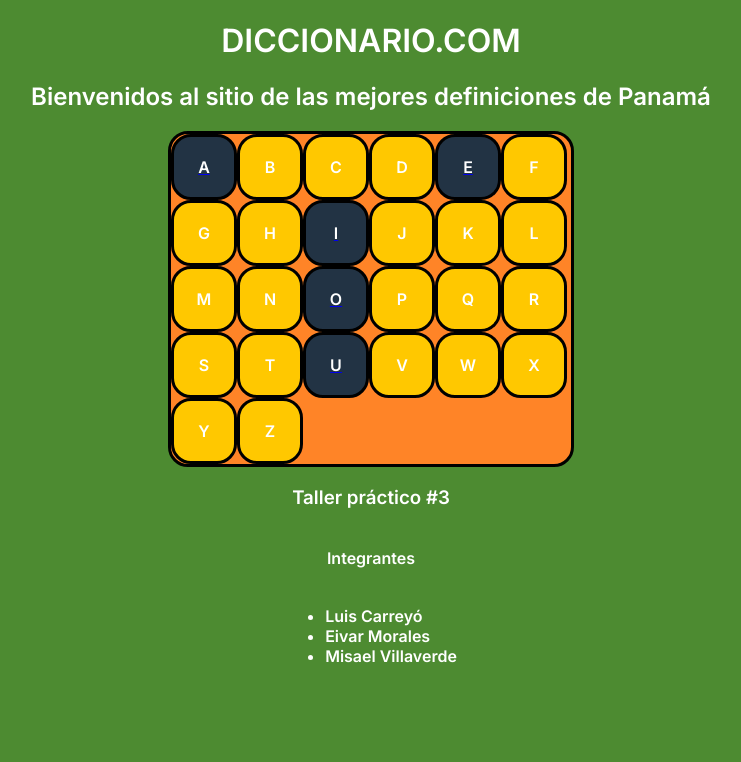
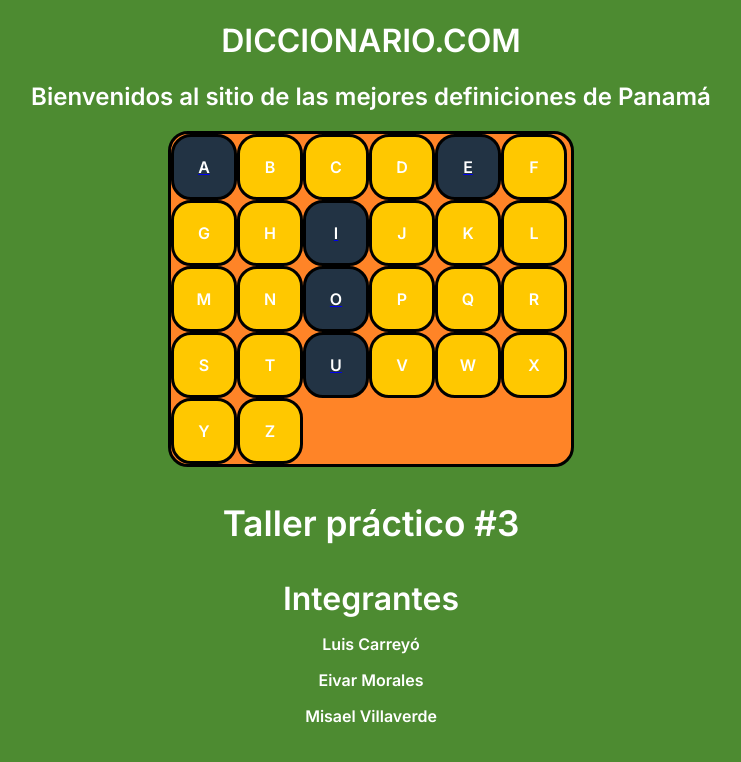
Before and after one commit to eivaremir/Practica-de-Desarrollo-Web-utp, a website: page home.html in a window 1280 px wide. Shown: the whole page, without its empty margins (269-1010 px from the left). Drawn offline with Linux system fonts and the light colour scheme.

Commit message:
Update home

```diff
--- a/home.html
+++ b/home.html
@@ -68,6 +68,20 @@
         justify-content: center;
         align-items: center;
       }
+
+      .practice-title {
+        font-size: 2.2rem;
+      }
+
+      .integrants {
+        text-align: center;
+      }
+
+      .integrants-title {
+        font-size: 2rem;
+        margin: 0;
+        font-weight: bold;
+      }
     </style>
   </head>
   <body>
@@ -82,7 +96,7 @@
         <div class="letters">B</div>
         <div class="letters">C</div>
         <div class="letters">D</div>
-        <a href="./a.html"><div class="letters active">E</div></a>
+        <a href="./e.html"><div class="letters active">E</div></a>
         <div class="letters">F</div>
         <div class="letters">G</div>
         <div class="letters">H</div>
@@ -108,13 +122,13 @@
     </section>
 
     <section class="students-info">
-      <h3>Taller práctico #3</h3>
-      <h4>Integrantes</h4>
-      <ul>
-        <li>Luis Carreyó</li>
-        <li>Eivar Morales</li>
-        <li>Misael Villaverde</li>
-      </ul>
+      <h3 class="practice-title">Taller práctico #3</h3>
+      <h4 class="integrants-title">Integrantes</h4>
+      <div class="integrants">
+        <p>Luis Carreyó</p>
+        <p>Eivar Morales</p>
+        <p>Misael Villaverde</p>
+      </div>
     </section>
   </body>
 </html>
```
